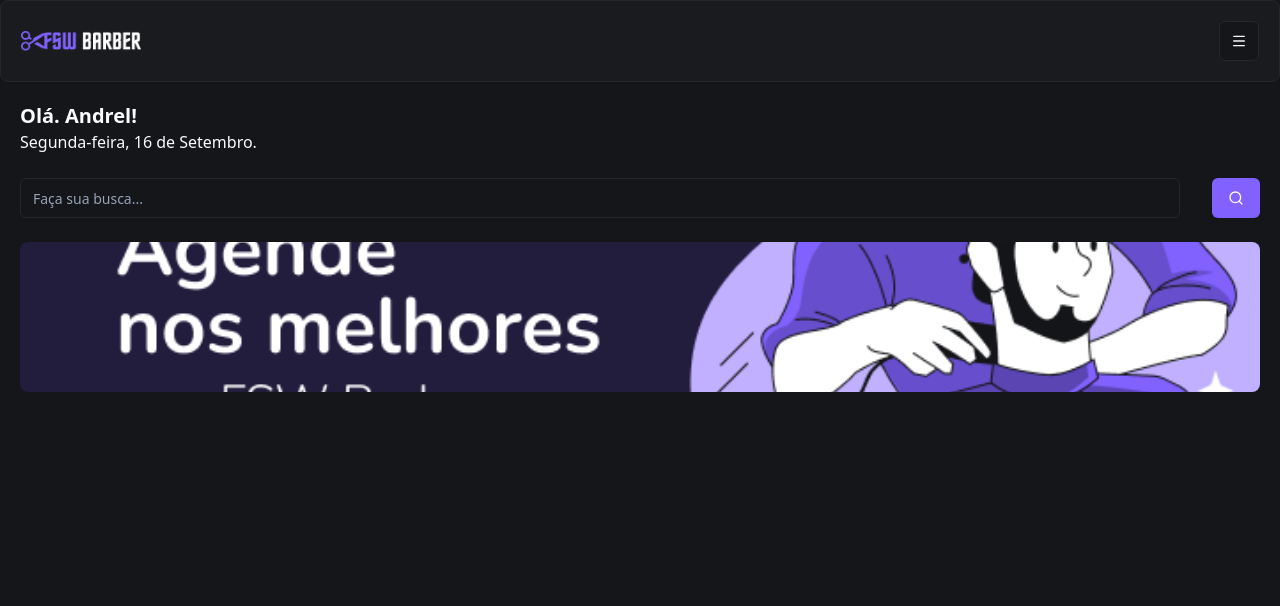
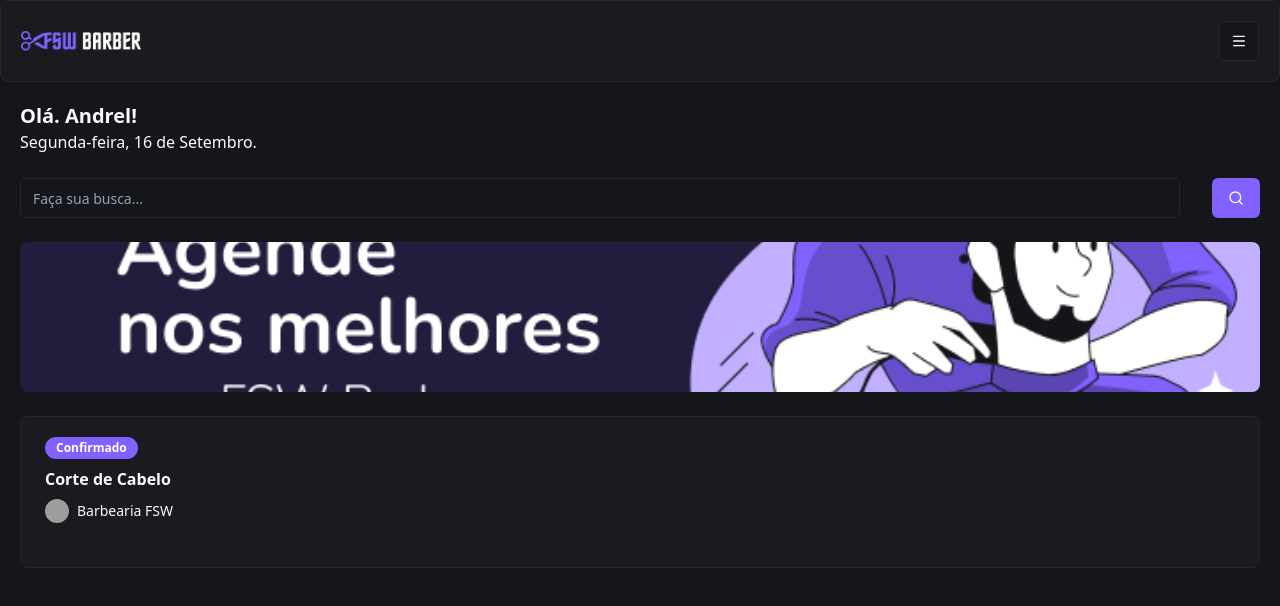
Before and after one commit to SpeedyxBR/fsw-barber, a Next.js app: page / in a window 1280 px wide. Shown: the top 606 px of the page. Built offline with nearby package versions, Linux system fonts and the light colour scheme; grey boxes are pictures that could not be loaded.

Commit message:
feat: add bagde in page.tsx

```diff
--- a/package.json
+++ b/package.json
@@ -14,6 +14,7 @@
   },
   "dependencies": {
     "@prisma/client": "^6.16.1",
+    "@radix-ui/react-avatar": "^1.1.10",
     "@radix-ui/react-slot": "^1.2.3",
     "class-variance-authority": "^0.7.1",
     "clsx": "^2.1.1",
--- /dev/null
+++ b/src/app/_components/ui/avatar.tsx
@@ -0,0 +1,50 @@
+"use client"
+
+import * as React from "react"
+import * as AvatarPrimitive from "@radix-ui/react-avatar"
+
+import { cn } from "../../_lib/utils"
+
+const Avatar = React.forwardRef<
+  React.ElementRef<typeof AvatarPrimitive.Root>,
+  React.ComponentPropsWithoutRef<typeof AvatarPrimitive.Root>
+>(({ className, ...props }, ref) => (
+  <AvatarPrimitive.Root
+    ref={ref}
+    className={cn(
+      "relative flex h-10 w-10 shrink-0 overflow-hidden rounded-full",
+      className,
+    )}
+    {...props}
+  />
+))
+Avatar.displayName = AvatarPrimitive.Root.displayName
+
+const AvatarImage = React.forwardRef<
+  React.ElementRef<typeof AvatarPrimitive.Image>,
+  React.ComponentPropsWithoutRef<typeof AvatarPrimitive.Image>
+>(({ className, ...props }, ref) => (
+  <AvatarPrimitive.Image
+    ref={ref}
+    className={cn("aspect-square h-full w-full", className)}
+    {...props}
+  />
+))
+AvatarImage.displayName = AvatarPrimitive.Image.displayName
+
+const AvatarFallback = React.forwardRef<
+  React.ElementRef<typeof AvatarPrimitive.Fallback>,
+  React.ComponentPropsWithoutRef<typeof AvatarPrimitive.Fallback>
+>(({ className, ...props }, ref) => (
+  <AvatarPrimitive.Fallback
+    ref={ref}
+    className={cn(
+      "flex h-full w-full items-center justify-center rounded-full bg-muted",
+      className,
+    )}
+    {...props}
+  />
+))
+AvatarFallback.displayName = AvatarPrimitive.Fallback.displayName
+
+export { Avatar, AvatarImage, AvatarFallback }
--- /dev/null
+++ b/src/app/_components/ui/badge.tsx
@@ -0,0 +1,36 @@
+import * as React from "react"
+import { cva, type VariantProps } from "class-variance-authority"
+
+import { cn } from "../../_lib/utils"
+
+const badgeVariants = cva(
+  "inline-flex items-center rounded-full border px-2.5 py-0.5 text-xs font-semibold transition-colors focus:outline-none focus:ring-2 focus:ring-ring focus:ring-offset-2",
+  {
+    variants: {
+      variant: {
+        default:
+          "border-transparent bg-primary text-primary-foreground hover:bg-primary/80",
+        secondary:
+          "border-transparent bg-secondary text-secondary-foreground hover:bg-secondary/80",
+        destructive:
+          "border-transparent bg-destructive text-destructive-foreground hover:bg-destructive/80",
+        outline: "text-foreground",
+      },
+    },
+    defaultVariants: {
+      variant: "default",
+    },
+  },
+)
+
+export interface BadgeProps
+  extends React.HTMLAttributes<HTMLDivElement>,
+    VariantProps<typeof badgeVariants> {}
+
+function Badge({ className, variant, ...props }: BadgeProps) {
+  return (
+    <div className={cn(badgeVariants({ variant }), className)} {...props} />
+  )
+}
+
+export { Badge, badgeVariants }
--- a/src/app/page.tsx
+++ b/src/app/page.tsx
@@ -3,6 +3,9 @@
 import Header from "./_components/header"
 import { Input } from "./_components/ui/input"
 import Image from "next/image"
+import { CardContent, Card } from "./_components/ui/card"
+import { Badge } from "./_components/ui/badge"
+import { Avatar, AvatarImage } from "./_components/ui/avatar"
 
 const Home = () => {
   return (
@@ -12,13 +15,14 @@
         <h2 className="text-xl font-bold">Olá. Andrel!</h2>
         <p>Segunda-feira, 16 de Setembro.</p>
 
+        {/* BUSCA */}
         <div className="mt-6 flex items-center gap-8">
           <Input placeholder="Faça sua busca..." />
           <Button>
             <SearchIcon />
           </Button>
         </div>
-
+        {/* IMAGEM */}
         <div className="relative mt-6 h-[150px] w-full overflow-hidden rounded-lg">
           <Image
             alt="Agende nos melhores com FSW Barber"
@@ -27,6 +31,24 @@
             className="object-cover"
           />
         </div>
+
+        {/* AGENDAMENTO */}
+        <Card className="mt-6">
+          <CardContent className="flex">
+            {/* ESQUERDA */}
+            <div className="flex flex-col gap-2 py-5">
+              <Badge className="w-fit">Confirmado</Badge>
+              <h3 className="fonte font-semibold">Corte de Cabelo</h3>
+
+              <div className="flex items-center gap-2">
+                <Avatar className="h-6 w-6">
+                  <AvatarImage src="https://utfs.io/f/c97a2dc9-cf62-468b-a851-bfd2bdde775f-16p.png" />
+                </Avatar>
+                <p className="text-sm">Barbearia FSW</p>
+              </div>
+            </div>
+          </CardContent>
+        </Card>
       </div>
     </div>
   )
```
Also changed, not shown: components.json, 1 other file (tests, documents, lock files or other folders).
